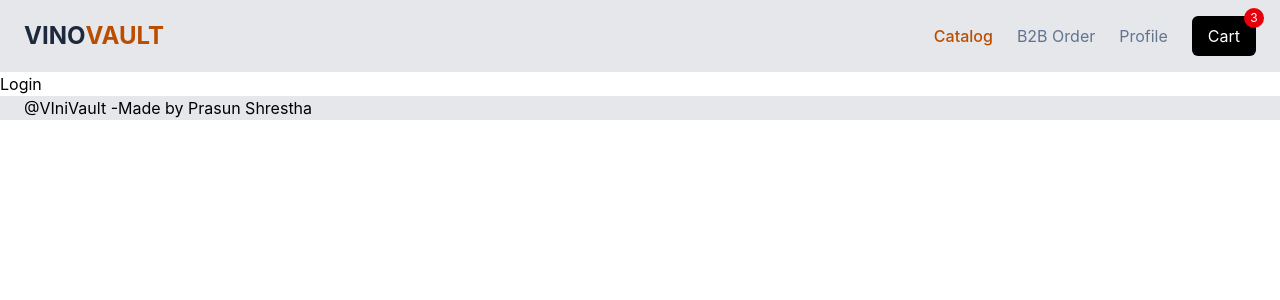
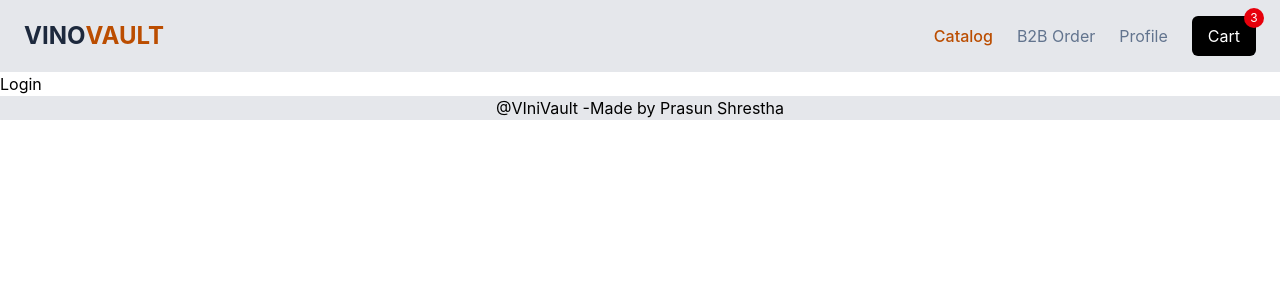
Before and after one commit to Prasun012/VInoVault, a React (Vite) app: page /login in a window 1280 px wide. Shown: the top 300 px of the page. Built offline with nearby package versions, Linux system fonts and the light colour scheme.

Commit message:
day2 start

```diff
--- a/src/components/layout/Footer.jsx
+++ b/src/components/layout/Footer.jsx
@@ -2,7 +2,7 @@ export function Footer(){
 
 
     return(
-        <div className="w-full flex item-center justify-between px-6 boarder-t bparder-slate-300 bg-gray-200">
+        <div className="w-full flex item-center justify-center px-6 boarder-t bparder-slate-300 bg-gray-200">
             @VIniVault -Made by Prasun Shrestha
         </div>
     )
```
